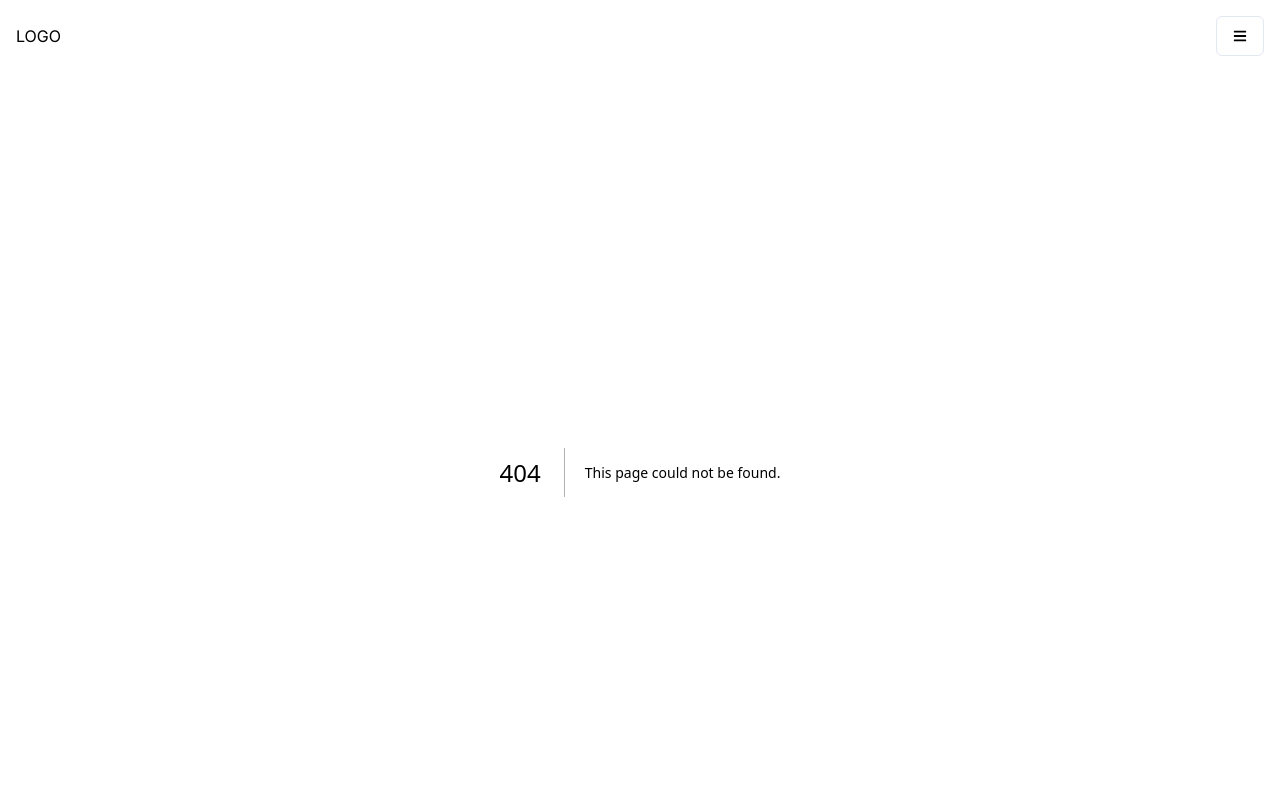
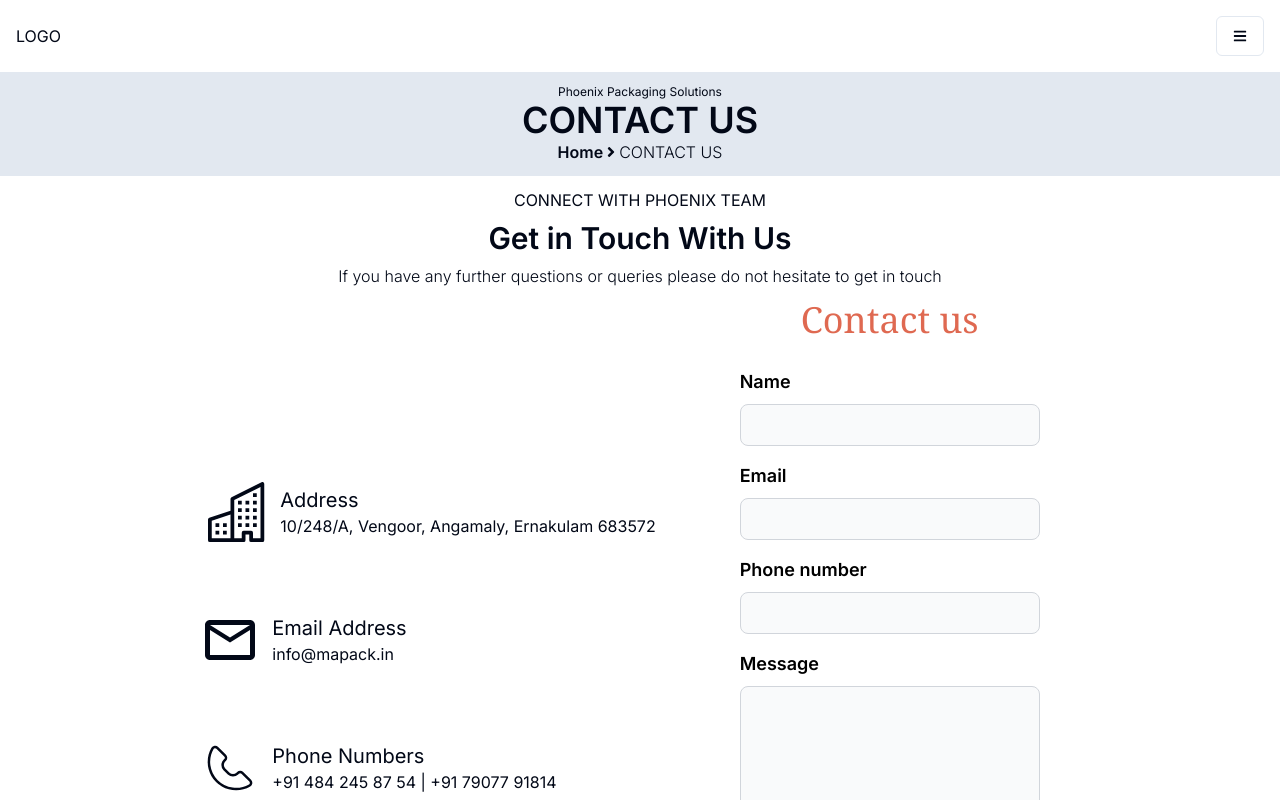
Before and after one commit to ANU7MADHAV/machine-website, a Next.js app: page /contact-us in a window 1280 px wide. Before the commit this address had no page. Shown: the top 800 px of the page. Built offline with nearby package versions, Linux system fonts and the light colour scheme.

Commit message:
added contact page

```diff
--- /dev/null
+++ b/action.ts
@@ -0,0 +1,32 @@
+"use server";
+import { Resend } from "resend";
+import EmailTemplate from "@/components/email/EmailTemplate";
+interface State {
+  error: string | null;
+  success: boolean;
+}
+export const sendEmail = async (prevState: State, formData: FormData) => {
+  const name = formData.get("name") as string;
+  const email = formData.get("email") as string;
+  const message = formData.get("message") as string;
+  const phone = formData.get("phone") as string;
+  try {
+    const resend = new Resend(process.env.API_KEY);
+    await resend.emails.send({
+      from: "onboarding@resend.dev",
+      to: "anumadhavan7@gmail.com",
+      subject: "Submitted Form by Client",
+      react: EmailTemplate({ name, email, message, phone }),
+    });
+    return {
+      error: null,
+      success: true,
+    };
+  } catch (error) {
+    console.log(error);
+    return {
+      error: (error as Error).message,
+      success: false,
+    };
+  }
+};
--- /dev/null
+++ b/app/contact-us/page.tsx
@@ -0,0 +1,8 @@
+import Contact from "@/components/contact-us/Contact";
+import React from "react";
+
+const page = () => {
+  return <Contact />;
+};
+
+export default page;
--- a/components/about-us/AboutTwo.tsx
+++ b/components/about-us/AboutTwo.tsx
@@ -1,3 +1,4 @@
+import Link from "next/link";
 import Button from "../Button";
 
 const AboutTwo = () => {
@@ -16,7 +17,9 @@
         are wholly devoted to exceeding expectations and providing a
         transformative experience for all stakeholders.
       </p>
-      <Button>About us</Button>
+      <Link href="/contact-us">
+        <Button>Contact us</Button>
+      </Link>
     </div>
   );
 };
--- /dev/null
+++ b/components/contact-us/Contact.tsx
@@ -0,0 +1,15 @@
+import ContactOne from "./ContactOne";
+import ContactThree from "./ContactThree";
+import ContactTwo from "./ContactTwo";
+
+const Contact = () => {
+  return (
+    <div>
+      <ContactOne />
+      <ContactTwo />
+      <ContactThree />
+    </div>
+  );
+};
+
+export default Contact;
--- /dev/null
+++ b/components/contact-us/ContactOne.tsx
@@ -0,0 +1,22 @@
+import Link from "next/link";
+import { FaAngleRight } from "react-icons/fa";
+
+const ContactOne = () => {
+  return (
+    <div className="flex flex-col items-center bg-slate-200 px-4 py-3">
+      <section className="flex flex-col items-center">
+        <span className="text-xs">Phoenix Packaging Solutions</span>
+        <h2 className="text-4xl font-semibold">CONTACT US</h2>
+      </section>
+      <section className="flex items-center">
+        <Link href="/">
+          <h5 className="font-semibold">Home</h5>
+        </Link>
+        <FaAngleRight />
+        <h5 className="font-light">CONTACT US</h5>
+      </section>
+    </div>
+  );
+};
+
+export default ContactOne;
--- /dev/null
+++ b/components/contact-us/ContactThree.tsx
@@ -0,0 +1,13 @@
+import Form from "./Form";
+import Information from "./Information";
+
+const ContactThree = () => {
+  return (
+    <div className="my-3 flex flex-col items-center justify-center gap-3 lg:flex-row">
+      <Information />
+      <Form />
+    </div>
+  );
+};
+
+export default ContactThree;
--- /dev/null
+++ b/components/contact-us/ContactTwo.tsx
@@ -0,0 +1,14 @@
+const ContactTwo = () => {
+  return (
+    <div className="my-3 flex flex-col items-center gap-y-2 text-center">
+      <h3>CONNECT WITH PHOENIX TEAM</h3>
+      <h2 className="text-3xl font-semibold">Get in Touch With Us</h2>
+      <p className="font-light">
+        If you have any further questions or queries please do not hesitate to
+        get in touch
+      </p>
+    </div>
+  );
+};
+
+export default ContactTwo;
--- /dev/null
+++ b/components/contact-us/Form.tsx
@@ -0,0 +1,72 @@
+"use client";
+import { sendEmail } from "@/action";
+import { useEffect } from "react";
+import { useFormState } from "react-dom";
+
+const Form = () => {
+  const [sendEmailState, sendEmailAction] = useFormState(sendEmail, {
+    error: null,
+    success: false,
+  });
+  useEffect(() => {
+    if (sendEmailState.success) {
+      alert("Email sent!");
+    }
+    if (sendEmailState.error) {
+      alert("Error sending email!");
+    }
+  }, [sendEmailState]);
+
+  return (
+    <section className="mx-4 flex flex-col items-center px-6 sm:w-auto">
+      <h1 className="mb-3 font-serif text-4xl text-[#DF6951]">Contact us</h1>
+      <form className="flex flex-col  p-4 text-black" action={sendEmailAction}>
+        <label htmlFor="name" className="mb-2 text-lg font-semibold">
+          Name
+        </label>
+        <input
+          className="block w-[300px] rounded-lg border border-gray-300 bg-gray-50 p-2.5 text-sm text-gray-900 focus:border-blue-500 focus:ring-blue-500 dark:border-gray-600 dark:bg-gray-700 dark:text-white dark:placeholder-gray-400 dark:focus:border-blue-500 dark:focus:ring-blue-500"
+          type="text"
+          id="name"
+          name="name"
+        />
+        <label htmlFor="email" className="mb-2 mt-4 text-lg font-semibold">
+          Email
+        </label>
+        <input
+          type="email"
+          id="email"
+          name="email"
+          className="block w-[300px] rounded-lg border border-gray-300 bg-gray-50 p-2.5 text-sm text-gray-900 focus:border-blue-500 focus:ring-blue-500 dark:border-gray-600 dark:bg-gray-700 dark:text-white dark:placeholder-gray-400 dark:focus:border-blue-500 dark:focus:ring-blue-500"
+        />
+        <label htmlFor="phone" className="mb-2 mt-4 text-lg font-semibold">
+          Phone number
+        </label>
+        <input
+          type="text"
+          id="phone"
+          name="phone"
+          className="block w-[300px] rounded-lg border border-gray-300 bg-gray-50 p-2.5 text-sm text-gray-900 focus:border-blue-500 focus:ring-blue-500 dark:border-gray-600 dark:bg-gray-700 dark:text-white dark:placeholder-gray-400 dark:focus:border-blue-500 dark:focus:ring-blue-500"
+        />
+        <label htmlFor="message" className="mb-2 mt-4 text-lg font-semibold">
+          Message
+        </label>
+        <textarea
+          name="message"
+          id="message"
+          className="block w-[300px] rounded-lg border border-gray-300 bg-gray-50 p-2.5 text-sm text-gray-900 focus:border-blue-500 focus:ring-blue-500 dark:border-gray-600 dark:bg-gray-700 dark:text-white dark:placeholder-gray-400 dark:focus:border-blue-500 dark:focus:ring-blue-500"
+          cols={30}
+          rows={10}
+        ></textarea>
+        <button
+          type="submit"
+          className="mt-4 rounded-md  bg-[#DF6951] px-4 py-2 font-semibold text-white hover:bg-[#f6674a]"
+        >
+          Send
+        </button>
+      </form>
+    </section>
+  );
+};
+
+export default Form;
--- /dev/null
+++ b/components/contact-us/Information.tsx
@@ -0,0 +1,35 @@
+import { BsBuildings } from "react-icons/bs";
+import { CiPhone } from "react-icons/ci";
+import { MdOutlineMail } from "react-icons/md";
+
+const Information = () => {
+  return (
+    <main className="justify-center  md:flex">
+      <div className="space-y-5 px-4 text-left lg:flex lg:flex-col lg:gap-y-12 ">
+        <div className="flex items-center gap-x-3 pl-2">
+          <BsBuildings className="text-6xl" />
+          <section>
+            <h3 className="text-xl">Address</h3>
+            <p>10/248/A, Vengoor, Angamaly, Ernakulam 683572</p>
+          </section>
+        </div>
+        <div className="flex items-center gap-x-3 ">
+          <MdOutlineMail className="text-6xl" />
+          <section>
+            <h3 className="text-xl">Email Address</h3>
+            <p>info@mapack.in</p>
+          </section>
+        </div>
+        <div className="flex items-center gap-x-3">
+          <CiPhone className="text-6xl" />
+          <section>
+            <h3 className="text-xl">Phone Numbers</h3>
+            <p>+91 484 245 87 54 | +91 79077 91814</p>
+          </section>
+        </div>
+      </div>
+    </main>
+  );
+};
+
+export default Information;
--- /dev/null
+++ b/components/email/EmailTemplate.tsx
@@ -0,0 +1,24 @@
+import { Html, Heading, Text } from "@react-email/components";
+const EmailTemplate = ({
+  name,
+  email,
+  phone,
+  message,
+}: {
+  name: string;
+  email: string;
+  phone: string;
+  message: string;
+}) => {
+  return (
+    <Html lang="en">
+      <Heading as="h1">{name} Client contacted you</Heading>
+      <Text>Client submitted the form</Text>
+      <Text>Name: {name}</Text>
+      <Text>Phone number : {phone}</Text>
+      <Text>Email: {email}</Text>
+      <Text>Message: {message}</Text>
+    </Html>
+  );
+};
+export default EmailTemplate;
--- a/components/home/FirstSection.tsx
+++ b/components/home/FirstSection.tsx
@@ -16,7 +16,9 @@
           <Link href="/about-us">
             <Button>About us</Button>
           </Link>
-          <Button>Contact us</Button>
+          <Link href="/contact-us">
+            <Button>Contact us</Button>
+          </Link>
         </div>
       </div>
     </div>
--- a/package.json
+++ b/package.json
@@ -12,13 +12,16 @@
     "@radix-ui/react-dialog": "^1.0.5",
     "@radix-ui/react-icons": "^1.3.0",
     "@radix-ui/react-slot": "^1.0.2",
+    "@react-email/components": "^0.0.15",
     "class-variance-authority": "^0.7.0",
     "clsx": "^2.1.0",
     "lucide-react": "^0.356.0",
     "next": "14.1.3",
     "react": "^18",
     "react-dom": "^18",
+    "react-hook-form": "^7.51.1",
     "react-icons": "^5.0.1",
+    "resend": "^3.2.0",
     "tailwind-merge": "^2.2.1",
     "tailwindcss-animate": "^1.0.7"
   },
```
Also changed, not shown: 2 other files (tests, documents, lock files or other folders).
